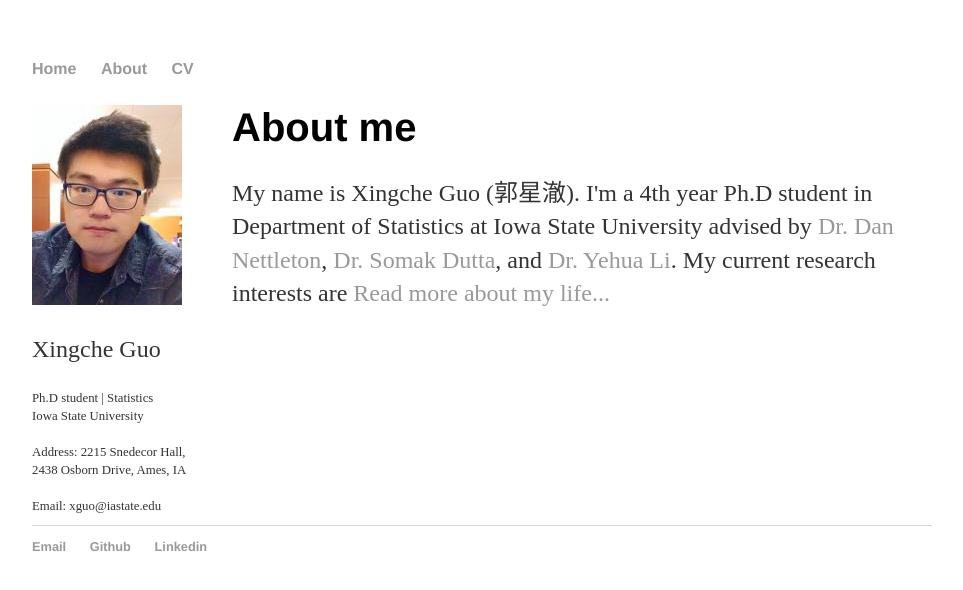
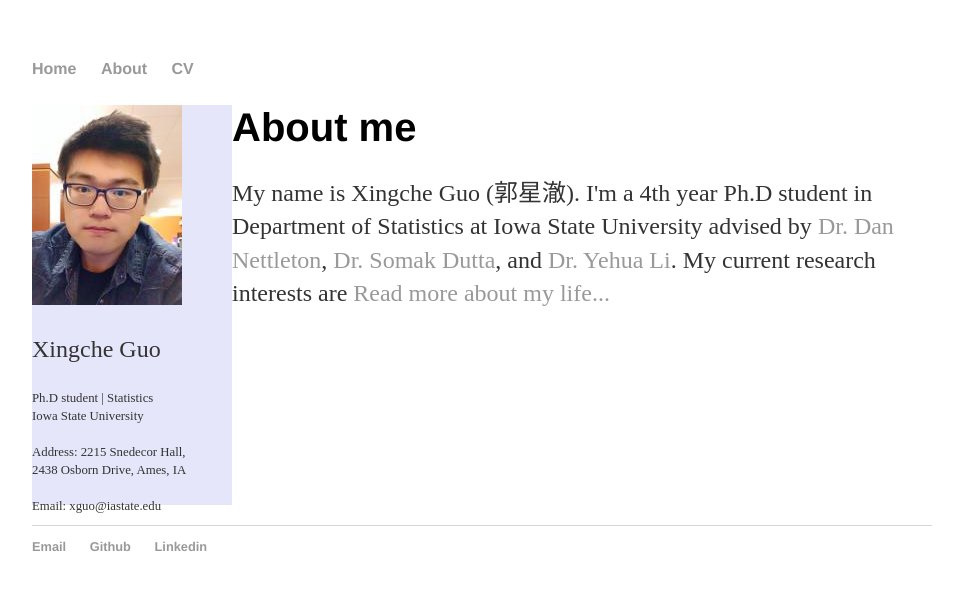
Before and after one commit to xingcheg/xingcheg.github.io, a Jekyll site: the page built from index.html, in a window 1280 px wide. Shown: the top 590 px of the page, without its empty margins (158-1121 px from the left). Built offline with Jekyll 4.4.1, drawn with Linux system fonts in a browser that asks for light colours.

Commit message:
Update main.css

```diff
--- a/css/main.css
+++ b/css/main.css
@@ -54,6 +54,7 @@ body {
   width: 200px;  /*左侧固定宽度值*/
   height: 100%;
   position: absolute;
+  background-color:#E6E6FA;
 }
 .rightbox {
   height: 100%;
```
